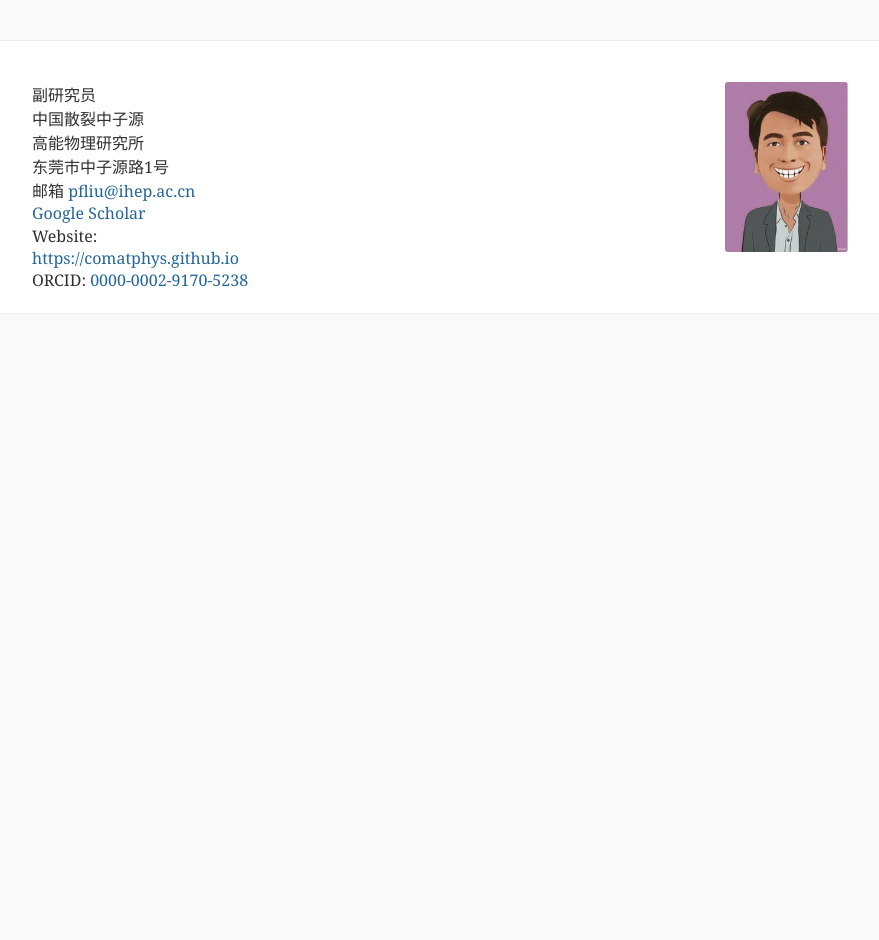
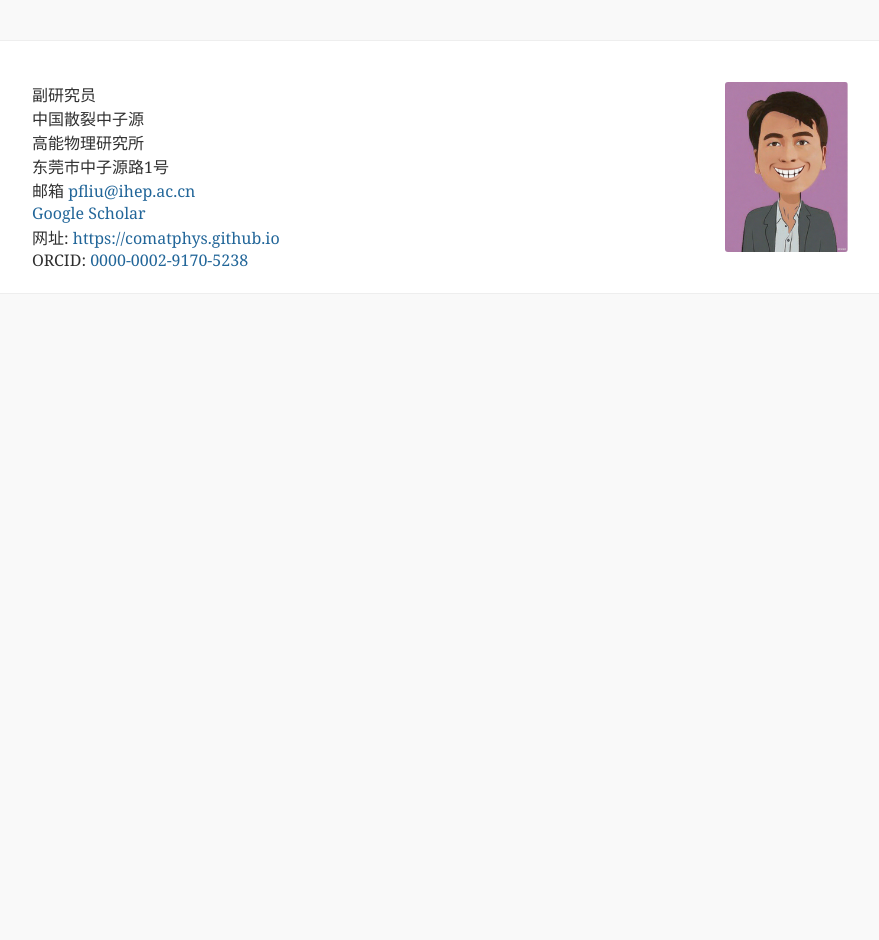
Before and after one commit to comatphys/comatphys.github.io, a Jekyll site: the page built from cv_md_chinese/contact.md, in a window 1280 px wide. Shown: the whole page, without its empty margins (200-1079 px from the left). Built offline with Jekyll 4.4.1, drawn with Linux system fonts in a browser that asks for light colours; our own code applies the rules of GitHub Pages for plain Markdown files; comment, search, counter and statistics services are not loaded.

Commit message:
Update contact.md

```diff
--- a/cv_md_chinese/contact.md
+++ b/cv_md_chinese/contact.md
@@ -1 +1 @@
-| 副研究员 <br> 中国散裂中子源 <br> 高能物理研究所 <br> 东莞市中子源路1号 <br> 邮箱 [pfliu@ihep.ac.cn](mailto:pfliu@ihep.ac.cn) [Google Scholar](https://scholar.google.com/citations?user=v0zhAS4AAAAJ&hl) <br>Website: [https://comatphys.github.io](https://comatphys.github.io)  <br>ORCID: [0000-0002-9170-5238](https://orcid.org/0000-0002-9170-5238) | <img src="/images/people/person-pfliu.png" width="22%" style="float:right" /> |
+| 副研究员 <br> 中国散裂中子源 <br> 高能物理研究所 <br> 东莞市中子源路1号 <br> 邮箱 [pfliu@ihep.ac.cn](mailto:pfliu@ihep.ac.cn) [Google Scholar](https://scholar.google.com/citations?user=v0zhAS4AAAAJ&hl) <br>网址: [https://comatphys.github.io](https://comatphys.github.io)  <br>ORCID: [0000-0002-9170-5238](https://orcid.org/0000-0002-9170-5238) | <img src="/images/people/person-pfliu.png" width="22%" style="float:right" /> |
```
